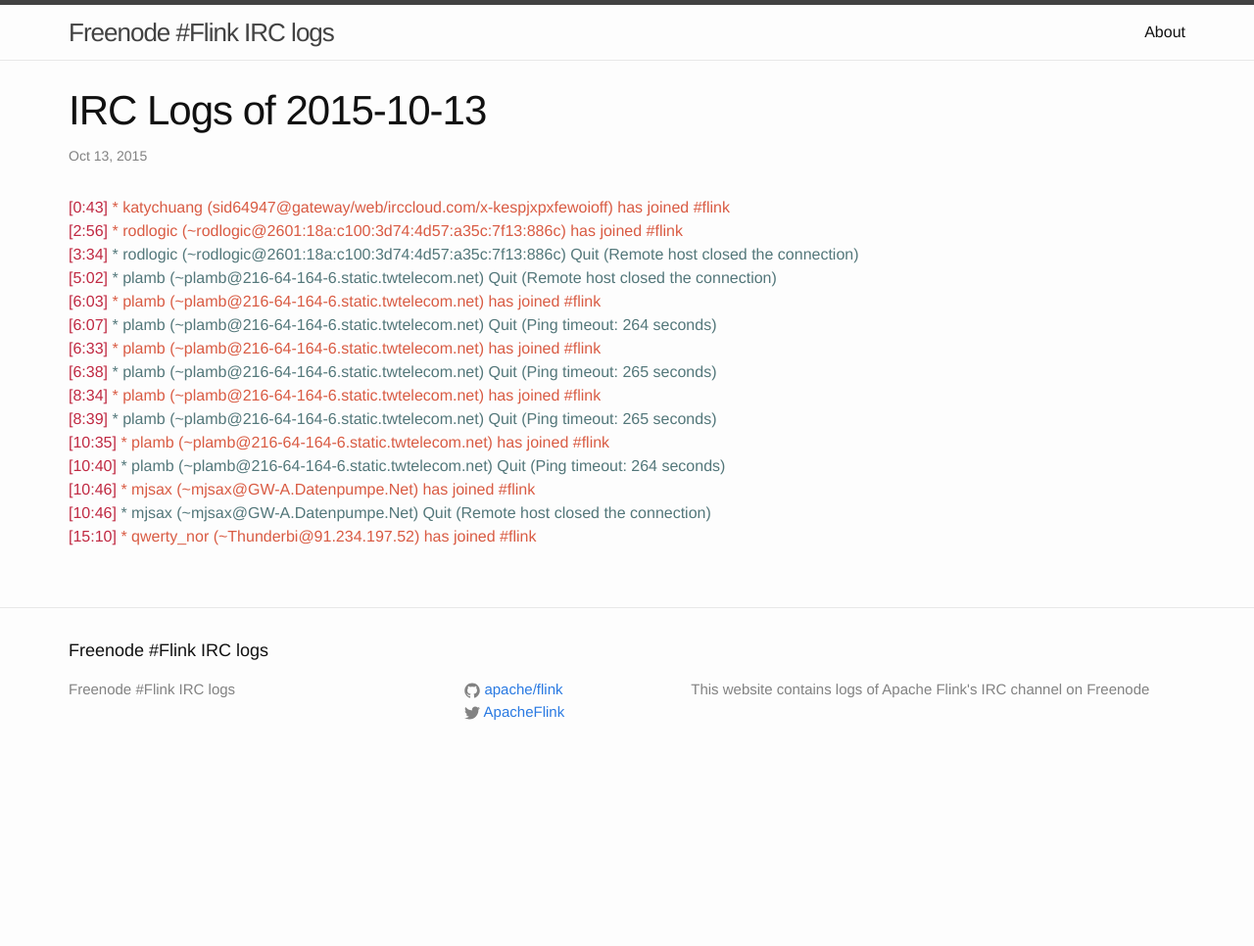
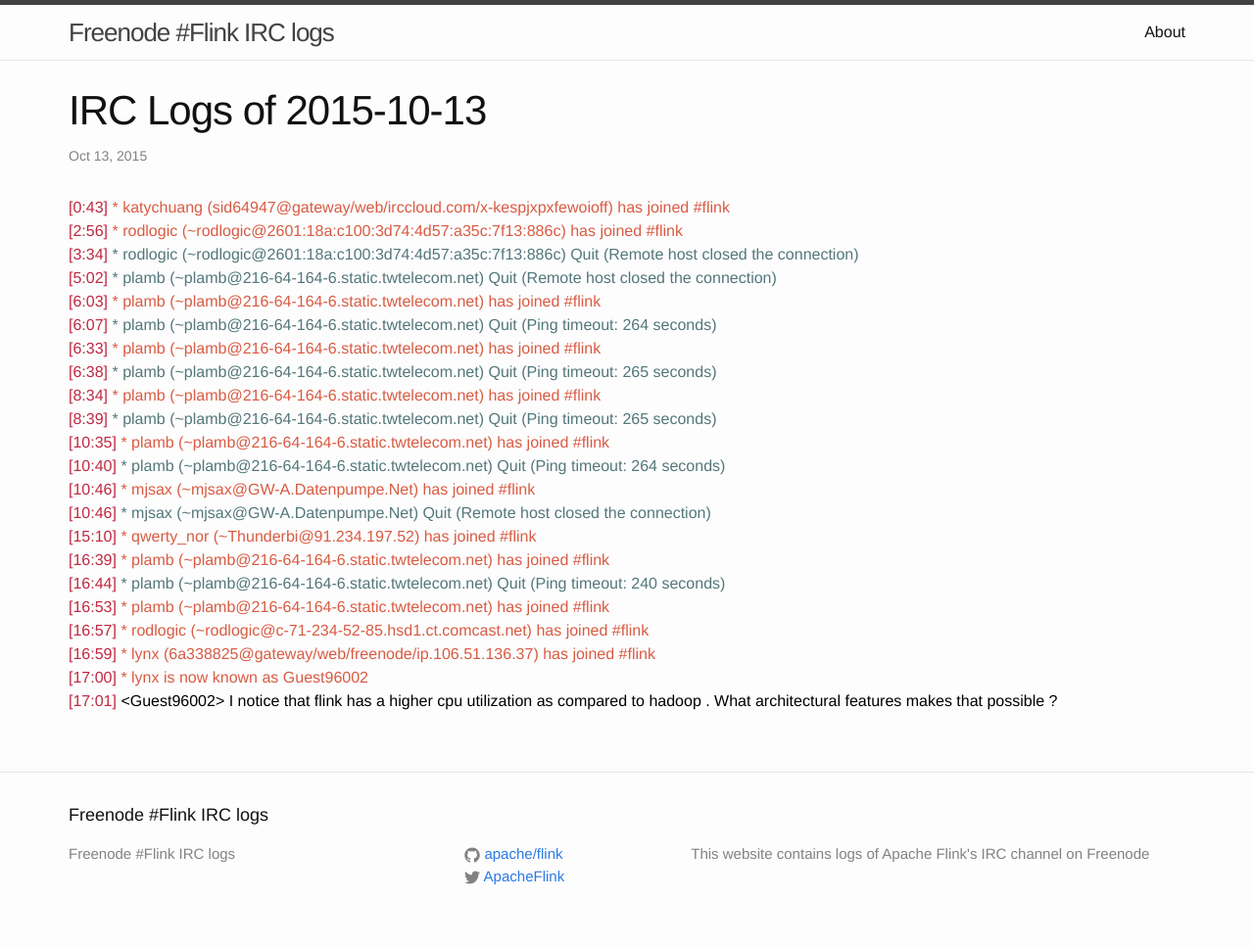
Before and after one commit to flink-irc-logs/flink-irc-logs.github.io, a Jekyll site: the page built from _posts/2015-10-13-logs.markdown, in a window 1280 px wide. Shown: the whole page at 98% size. Built offline with Jekyll 4.4.1, drawn with Linux system fonts in a browser that asks for light colours; before the commit the page ends 900 px from its top, so only the background shows below that.

Commit message:
Update of the logs on Tue Oct 13 17:26:08 CEST 2015

```diff
--- a/_posts/2015-10-13-logs.markdown
+++ b/_posts/2015-10-13-logs.markdown
@@ -19,3 +19,10 @@
 <span class="irc-date">[10:46]</span> <span class="irc-green">* mjsax (~mjsax@GW-A.Datenpumpe.Net) has joined #flink</span><br />
 <span class="irc-date">[10:46]</span> <span class="irc-navy">* mjsax (~mjsax@GW-A.Datenpumpe.Net) Quit (Remote host closed the connection)</span><br />
 <span class="irc-date">[15:10]</span> <span class="irc-green">* qwerty_nor (~Thunderbi@91.234.197.52) has joined #flink</span><br />
+<span class="irc-date">[16:39]</span> <span class="irc-green">* plamb (~plamb@216-64-164-6.static.twtelecom.net) has joined #flink</span><br />
+<span class="irc-date">[16:44]</span> <span class="irc-navy">* plamb (~plamb@216-64-164-6.static.twtelecom.net) Quit (Ping timeout: 240 seconds)</span><br />
+<span class="irc-date">[16:53]</span> <span class="irc-green">* plamb (~plamb@216-64-164-6.static.twtelecom.net) has joined #flink</span><br />
+<span class="irc-date">[16:57]</span> <span class="irc-green">* rodlogic (~rodlogic@c-71-234-52-85.hsd1.ct.comcast.net) has joined #flink</span><br />
+<span class="irc-date">[16:59]</span> <span class="irc-green">* lynx (6a338825@gateway/web/freenode/ip.106.51.136.37) has joined #flink</span><br />
+<span class="irc-date">[17:00]</span> <span class="irc-green">* lynx is now known as Guest96002</span><br />
+<span class="irc-date">[17:01]</span> <span class="irc-black">&lt;Guest96002&gt; I notice that flink has a higher cpu utilization as compared to hadoop . What architectural features makes that possible ?</span><br />
```
